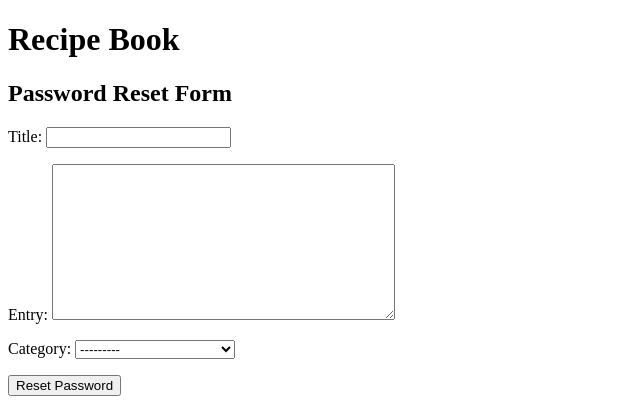
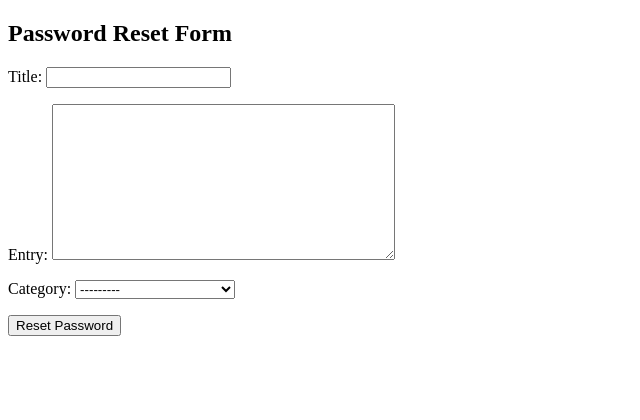
Before and after one commit to cianamagtipon/hobbysite-f-11, a Django app: template hobbysite/templates/registration/password_reset_form.html in a window 1280 px wide. Shown: the top 420 px of the page, without its empty margins (0-640 px from the left). Run offline with Django 4.2, Linux system fonts and the light colour scheme; the template is opened without the code that fills it: values that come from a table or form of the project are taken from there, others are empty; tables that the repository leaves empty hold one stand-in row (values such as "Sample post").

Commit message:
updated registration templates

```diff
--- a/hobbysite/templates/registration/password_reset_complete.html
+++ b/hobbysite/templates/registration/password_reset_complete.html
@@ -2,7 +2,6 @@
 <html>
     <head>
         <title>Password Reset Complete</title>
-        <h1>Recipe Book</h1>
     </head>
     <body>
         <h2>Password reset complete!</h2>
--- a/hobbysite/templates/registration/password_reset_confirm.html
+++ b/hobbysite/templates/registration/password_reset_confirm.html
@@ -2,7 +2,6 @@
 <html>
     <head>
         <title>Confirm Password Reset</title>
-        <h1>Recipe Book</h1>
     </head>
     <body>
         <h1>Confirm Password Reset</h1>
--- a/hobbysite/templates/registration/password_reset_done.html
+++ b/hobbysite/templates/registration/password_reset_done.html
@@ -2,7 +2,6 @@
 <html>
     <head>
         <title>Password Reset Done</title>
-        <h1>Recipe Book</h1>
     </head>
     <body>
         <h2>Password Reset Done!</h2>
--- a/hobbysite/templates/registration/password_reset_email.html
+++ b/hobbysite/templates/registration/password_reset_email.html
@@ -2,7 +2,6 @@
 <html>
     <head>
         <title>Password Reset Email</title>
-        <h1>Recipe Book</h1>
     </head>
     <body>
         <h2>Password Reset Email</h2>
--- a/hobbysite/templates/registration/password_reset_form.html
+++ b/hobbysite/templates/registration/password_reset_form.html
@@ -2,7 +2,6 @@
 <html>
     <head>
         <title>Password Reset Form</title>
-        <h1>Recipe Book</h1>
     </head>
     <body>
         <h2>Password Reset Form</h2>
```
